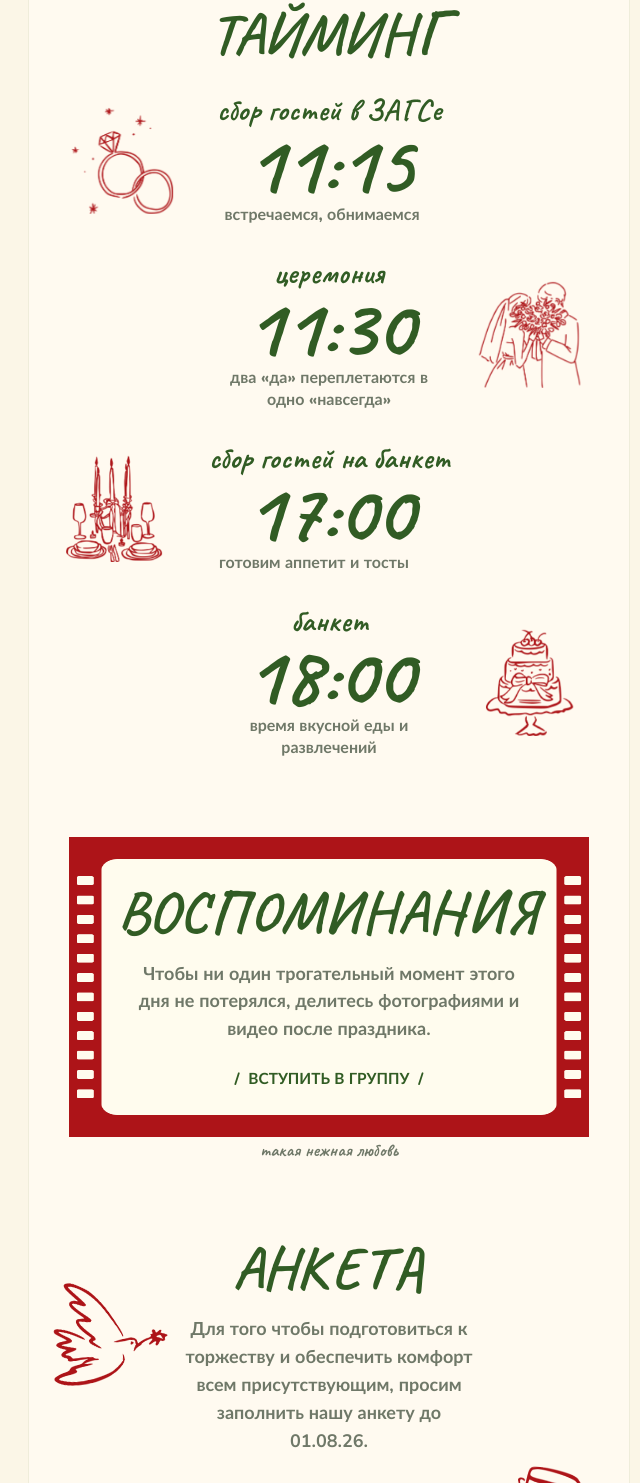
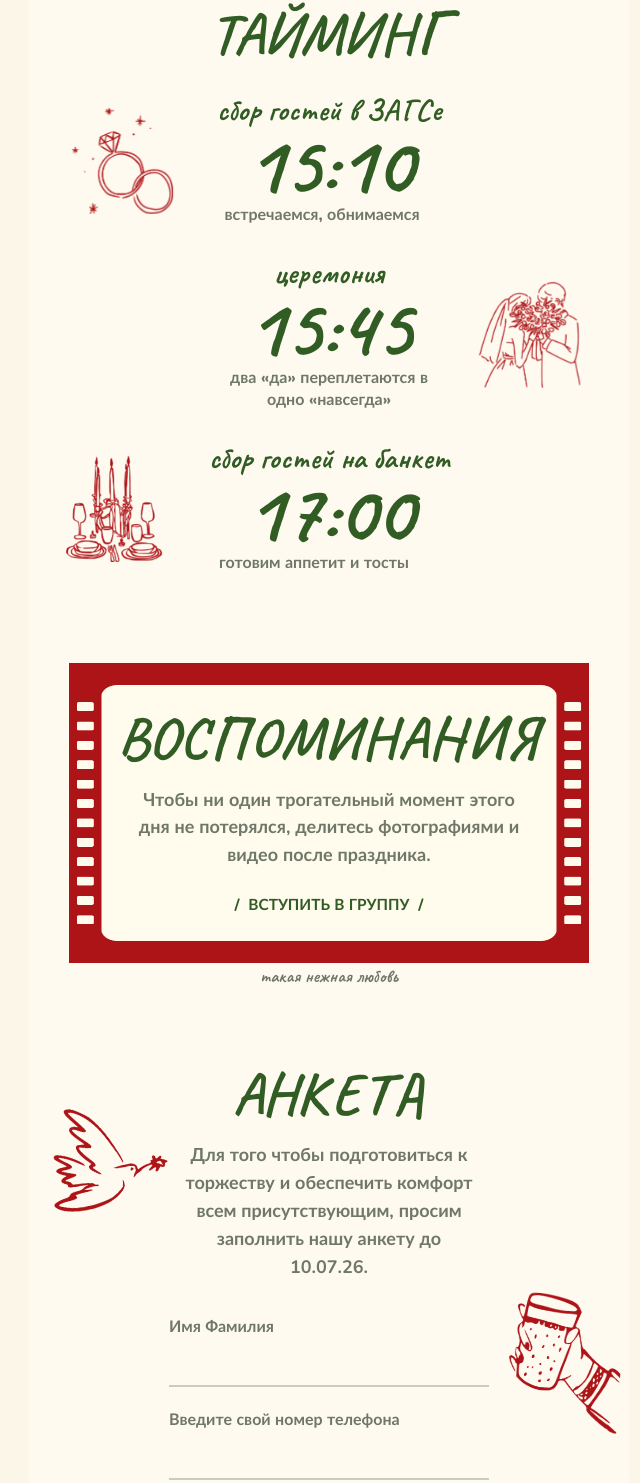
Before and after one commit to CyrilStrone/arinaitikhon, a plain HTML site: page frontend/index.html in a window 1280 px wide. Shown: the part 2877-4360 px from the top of the page, without its empty margins (311-951 px from the left). Drawn offline with nearby package versions, Linux system fonts and the light colour scheme.

Commit message:
fix(schedule): update wedding timeline and RSVP deadline

```diff
--- a/frontend/index.html
+++ b/frontend/index.html
@@ -212,7 +212,7 @@
           <span class="timeline__art timeline__art--rings" aria-hidden="true"></span>
           <div>
             <span class="timeline__label">сбор гостей в ЗАГСе</span>
-            <time>11:15</time>
+            <time>15:10</time>
             <p>встречаемся, обнимаемся</p>
           </div>
         </li>
@@ -220,7 +220,7 @@
           <span class="timeline__art timeline__art--couple" aria-hidden="true"></span>
           <div>
             <span class="timeline__label">церемония</span>
-            <time>11:30</time>
+            <time>15:45</time>
             <p>два «да» переплетаются в одно «навсегда»</p>
           </div>
         </li>
@@ -232,14 +232,6 @@
             <p>готовим аппетит и тосты</p>
           </div>
         </li>
-        <li>
-          <span class="timeline__art timeline__art--cake" aria-hidden="true"></span>
-          <div>
-            <span class="timeline__label">банкет</span>
-            <time>18:00</time>
-            <p>время вкусной еды и развлечений</p>
-          </div>
-        </li>
       </ol>
     </section>
 
@@ -248,7 +240,7 @@
         <img class="film-card__art" src="/assets/tilda/film-frame.png" alt="">
         <h2 id="memories-title" class="section-heading">Воспоминания</h2>
         <p>Чтобы ни один трогательный момент этого дня не потерялся, делитесь фотографиями и видео после праздника.</p>
-        <a href="#rsvp-form">вступить в группу</a>
+        <a href="https://t.me/+ZJ2qOwsULxJmNDMy" target="_blank" rel="noopener noreferrer">вступить в группу</a>
       </div>
       <p class="memories__signature">такая нежная любовь</p>
     </section>
@@ -260,7 +252,7 @@
       <img class="rsvp__doodle rsvp__doodle--bottom" src="/assets/tilda/wine-hand.png" alt="">
       <h2 id="rsvp-title" class="section-heading">Анкета</h2>
       <p>Для того чтобы подготовиться к торжеству и обеспечить комфорт всем присутствующим, просим заполнить нашу анкету
-        до 01.08.26.</p>
+        до 10.07.26.</p>
 
       <form id="rsvp-form" class="rsvp-form" novalidate>
         <label class="rsvp-form__field">
--- a/frontend/styles.css
+++ b/frontend/styles.css
@@ -121,7 +121,6 @@ a {
   background: var(--paper-soft);
   text-align: center;
   overflow: hidden;
-  box-shadow: 0 0 0 1px var(--page-outline);
 }
 
 section {
@@ -292,8 +291,8 @@ section {
 
 .music-button__label {
   position: absolute;
-  right: calc(65px * var(--scale, 1));
-  top: calc(51px * var(--scale, 1));
+  right: calc(56px * var(--scale, 1));
+  top: calc(46px * var(--scale, 1));
   font-weight: 700;
   line-height: 1;
   font-size: calc(53px * var(--scale, 1));
```
Also changed, not shown: 2 other files.
